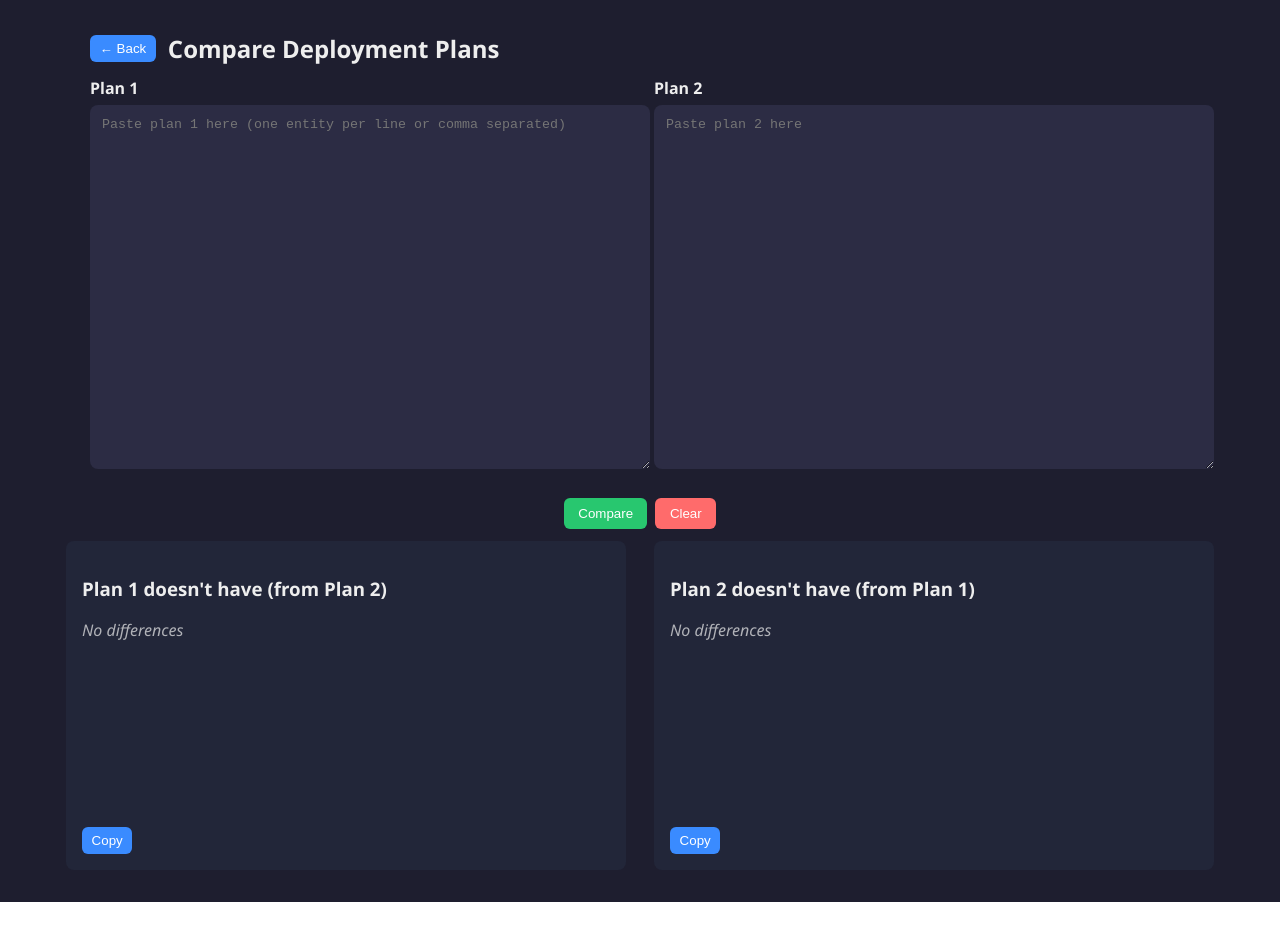
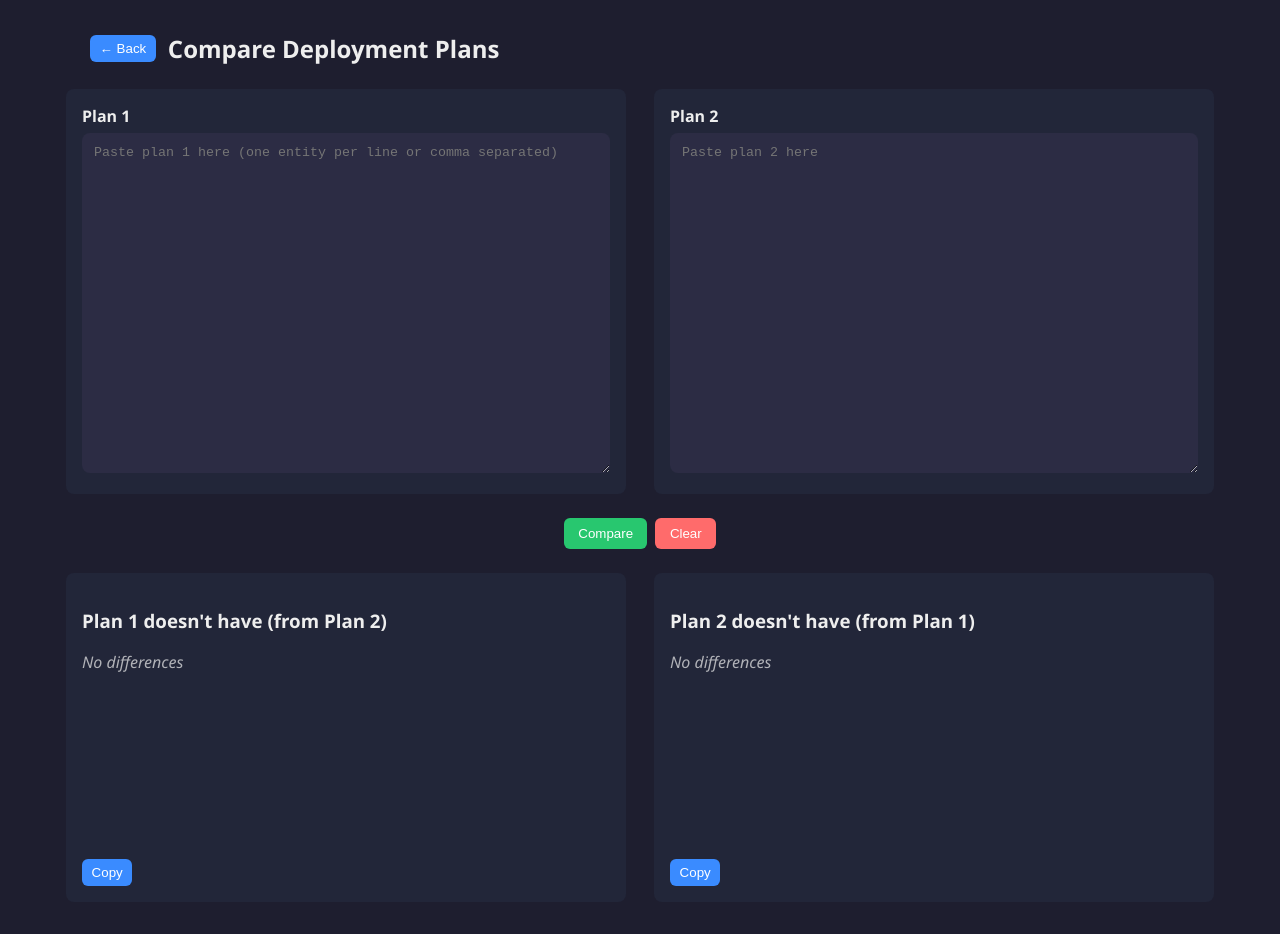
Before and after one commit to senjumomo/diff-script, a React (Create React App) app: page / in a window 1280 px wide. Both pictures are taken after a click on the button "Compare Plans". Before the commit the page ends 902 px from the top, so only its background shows below. Built offline with nearby package versions, Linux system fonts and the light colour scheme.

Commit message:
Fix ComparePage box styling and consistent spacing - match input/output box widths and styles

```diff
--- a/src/ComparePage.js
+++ b/src/ComparePage.js
@@ -75,7 +75,7 @@ export default function ComparePage({ onBack }) {
         </div>
       </div>
 
-      <div style={{ marginTop: 12 }}>
+      <div style={{ marginTop: 0 }}>
         <button onClick={compare} style={styles.compareButton}>Compare</button>
         <button onClick={clear} style={styles.clearButton}>Clear</button>
       </div>
@@ -118,7 +118,7 @@ const styles = {
     color: "#eee",
     display: "flex",
     flexDirection: "column",
-    gap: 12,
+    gap: 24,
     alignItems: "center",
   },
   headerRow: {
@@ -142,11 +142,14 @@ const styles = {
     justifyContent: "center",
   },
   inputBox: {
-    flex: 1,
+    flex: "0 0 48%",
     minWidth: 360,
+    backgroundColor: "#222639",
+    padding: 16,
+    borderRadius: 8,
   },
   textarea: {
-    width: "100%",
+    width: "calc(100% - 0px)",
     minHeight: 340,
     padding: 12,
     borderRadius: 8,
@@ -154,8 +157,9 @@ const styles = {
     backgroundColor: "#2c2c44",
     color: "#eee",
     resize: "vertical",
+    boxSizing: "border-box",
   },
-  label: { fontWeight: 600, marginBottom: 6, display: "block" },
+  label: { fontWeight: 600, marginBottom: 6, display: "block", color: "#eee" },
   compareButton: {
     padding: "0.5rem 0.9rem",
     borderRadius: 6,
```
